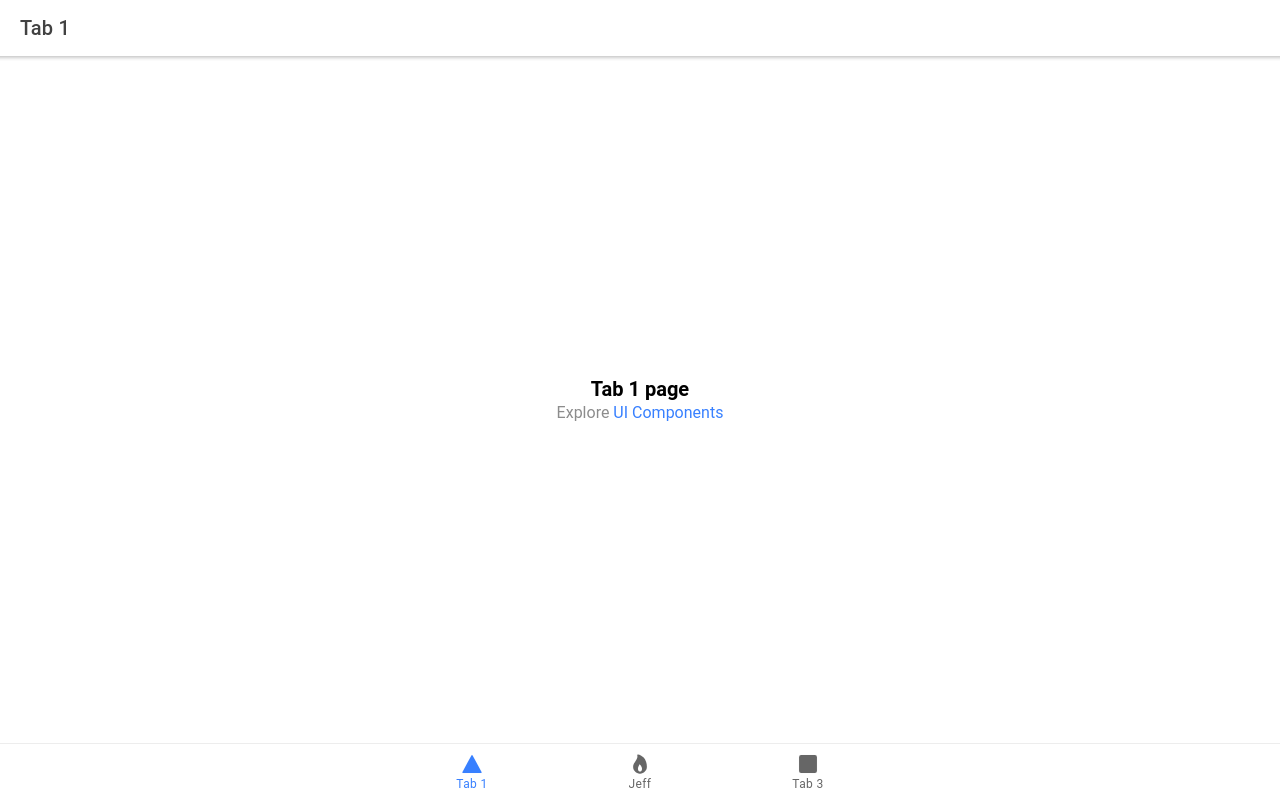
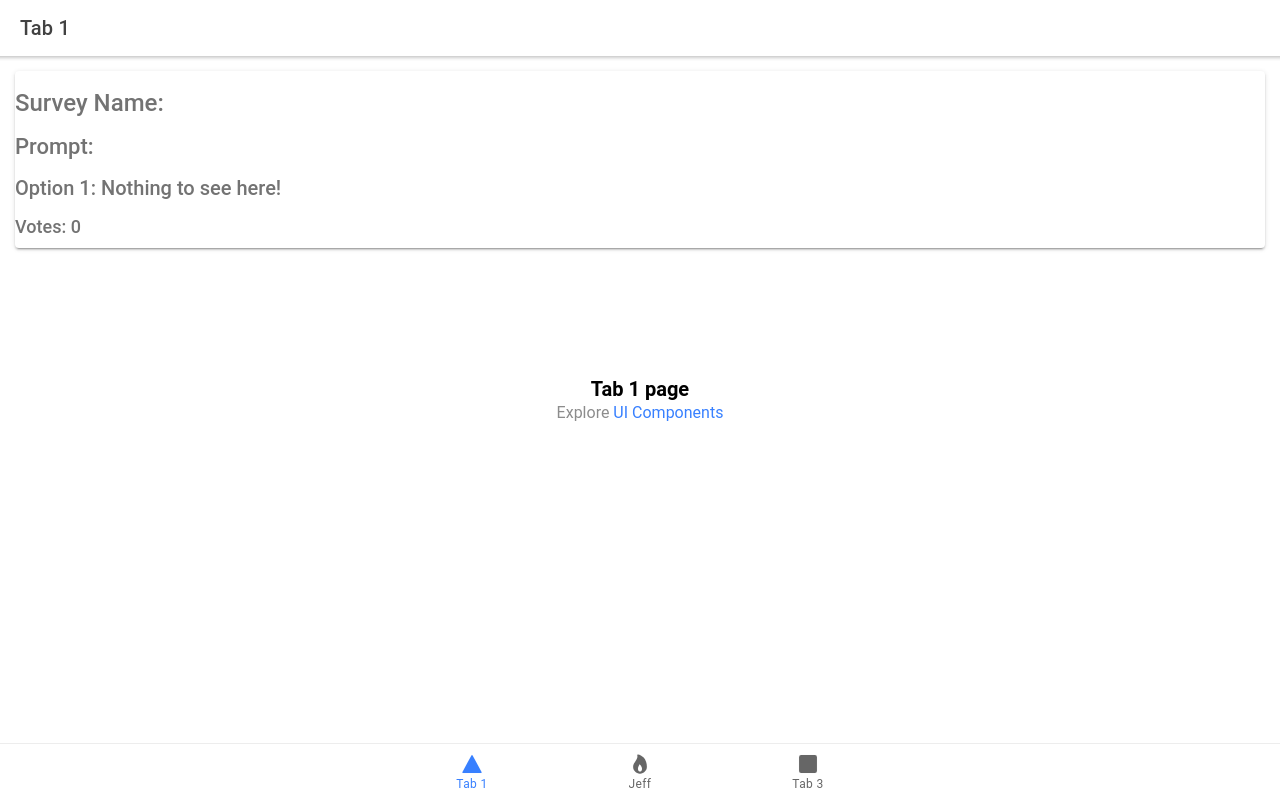
Before and after one commit to Marotti13/OMmasterproj, a React (Create React App) app in the folder myApp/: page /tab1 in a window 1280 px wide. Built offline with nearby package versions, Linux system fonts and the light colour scheme; no server answers; the database is empty.

Commit message:
viewer beta works

```diff
--- a/myApp/src/components/viewSurvey.tsx
+++ b/myApp/src/components/viewSurvey.tsx
@@ -1,30 +1,60 @@
 import { IonRow, IonCol, IonCard, IonCardContent } from "@ionic/react";
 import { useEffect, useState } from "react";
-//import firestore
+import db from '../firebaseConfig';
 
 
 
 
 
 /* need to read survey information state vars might need to pass specific document into module */
-const viewSurvey: React.FC<{document: string}> = props => {
+const ViewSurvey: React.FC<{document: string}> = props => {
 
     const [ name, setName ] = useState<string>();
     const [ prompt, setPrompt ] = useState<string>();
-    const [ options, setOptions ] = useState<Array< {key: string, value: string}>>();
+    const [ options, setOptions ] = useState<any>([
+        {
+            name: 'Nothing to see here!',
+            votes: 0
+        }
+    ]);
 
     //might just need to fetch entire survey and update as needed
     const fetchName=async()=>{
-       const response=db.collection('Surveys').doc(props.document);
-       const data=await response.get();
-        data.docs.forEach(item=>{
-        setBlogs([...blogs,item.data()])
-        })
+
+        db.collection("surveys").doc(props.document)
+        .onSnapshot((doc) => {
+
+            //if empty do something
+
+            //if one thing chnage the only update that staet
+            setName(doc.data()!.name);
+            setPrompt(doc.data()!.prompt);
+
+            console.log(doc.data()!.options)
+            let tempArray: any[] =[];
+
+            doc.data()!.options.forEach((element: any) => { //check to see if it is emtpy
+                tempArray.push(element);
+            });
+            setOptions(tempArray);
+
+
+
+
+        });
+        //unsubscribe?
     }
-    //NEED USE EFFECT LOOK AT BOOKMARKS
+    //NEED USE EFFECT to run the method
     useEffect(() => {
         fetchName();
-      });
+    }, [])
+
+    const handleVote = (id:any) => {
+        let newArr = [...options]; // copying the old datas array
+        newArr[id].votes = newArr[id].votes+1; // update local state
+
+        db.collection('surveys').doc(props.document).update({options:newArr}); //bad way to do this becasue data could be overwritten
+    }
 
     return (
         <IonRow>
@@ -32,8 +62,13 @@ const viewSurvey: React.FC<{document: string}> = props => {
                 <IonCard>
                     <h2>Survey Name: {name}</h2>
                     <h3>Prompt: {prompt}</h3>
-                    <h4>Option </h4> {/* possibly use a for loop? look at how big the array is  */}
+                    {options.map((element: any, i: any) => {
 
+                        return ([
+                            <h4>Option {i+1}: {element.name}</h4>,
+                            <h5 onClick={() => { handleVote(i) }}>Votes: {element.votes}</h5> //on click: call method that adds 1 to options (paramter will be id????)
+                        ]);
+                    })}
                 </IonCard>
             </IonCol>
         </IonRow>
@@ -41,4 +76,4 @@ const viewSurvey: React.FC<{document: string}> = props => {
 
   };
 
-  export default viewSurvey;
+  export default ViewSurvey;
--- a/myApp/src/firebaseConfig.ts
+++ b/myApp/src/firebaseConfig.ts
@@ -23,3 +23,6 @@ const firebaseConfig = {
 }).catch((error) => {
     console.log("Error getting document:", error);
 });}
+
+const db=firebase.firestore();
+export default db;
--- a/myApp/src/pages/Tab1.tsx
+++ b/myApp/src/pages/Tab1.tsx
@@ -2,9 +2,9 @@ import { IonContent, IonHeader, IonPage, IonTitle, IonToolbar } from '@ionic/rea
 import ExploreContainer from '../components/ExploreContainer';
 import './Tab1.css';
 import { firebaseTest } from '../firebaseConfig';
+import ViewSurvey from '../components/ViewSurvey';
 
 const Tab1: React.FC = () => {
-  firebaseTest();
 
   return (
     <IonPage>
@@ -20,6 +20,7 @@ const Tab1: React.FC = () => {
           </IonToolbar>
         </IonHeader>
         <ExploreContainer name="Tab 1 page" />
+        <ViewSurvey document='rLYg6rUKH3cVTzCCPaRa'/>
       </IonContent>
     </IonPage>
   );
```
